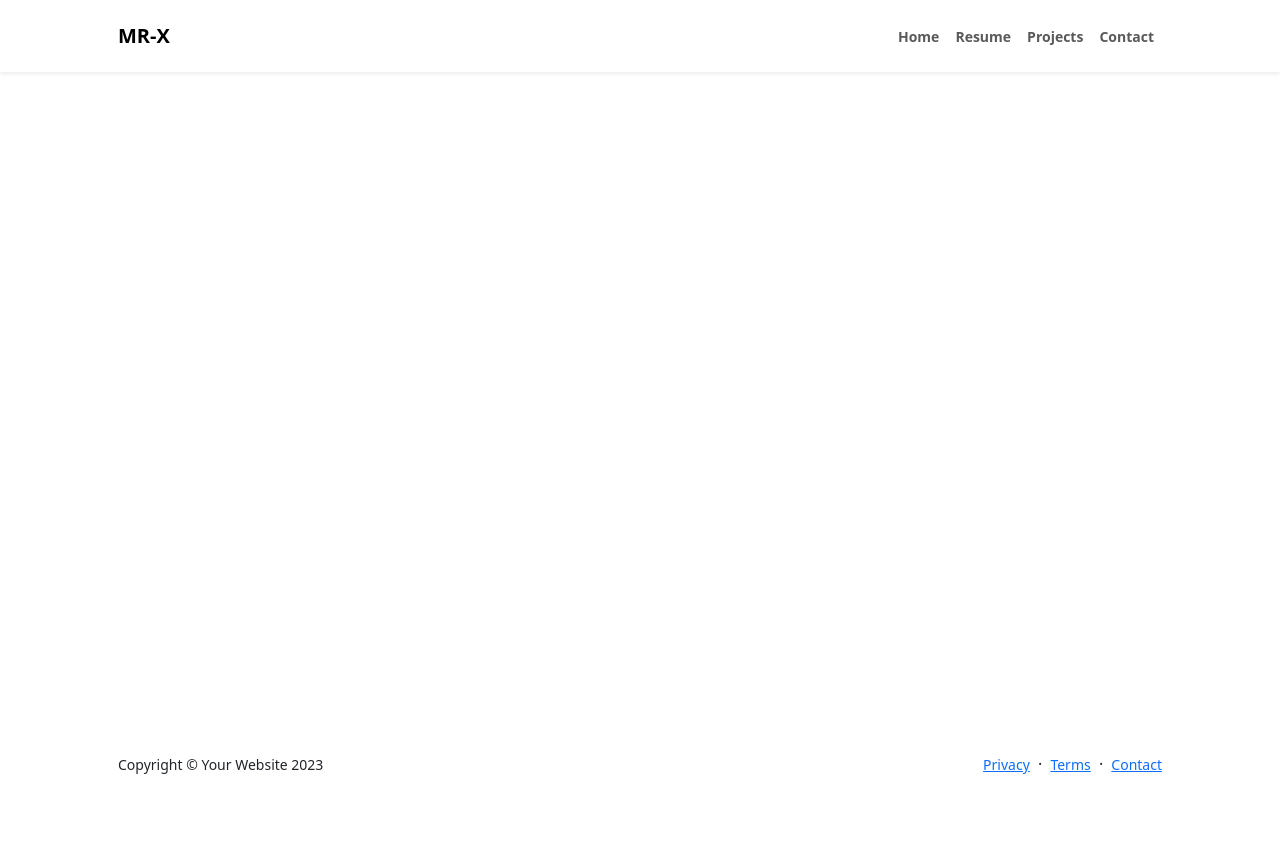
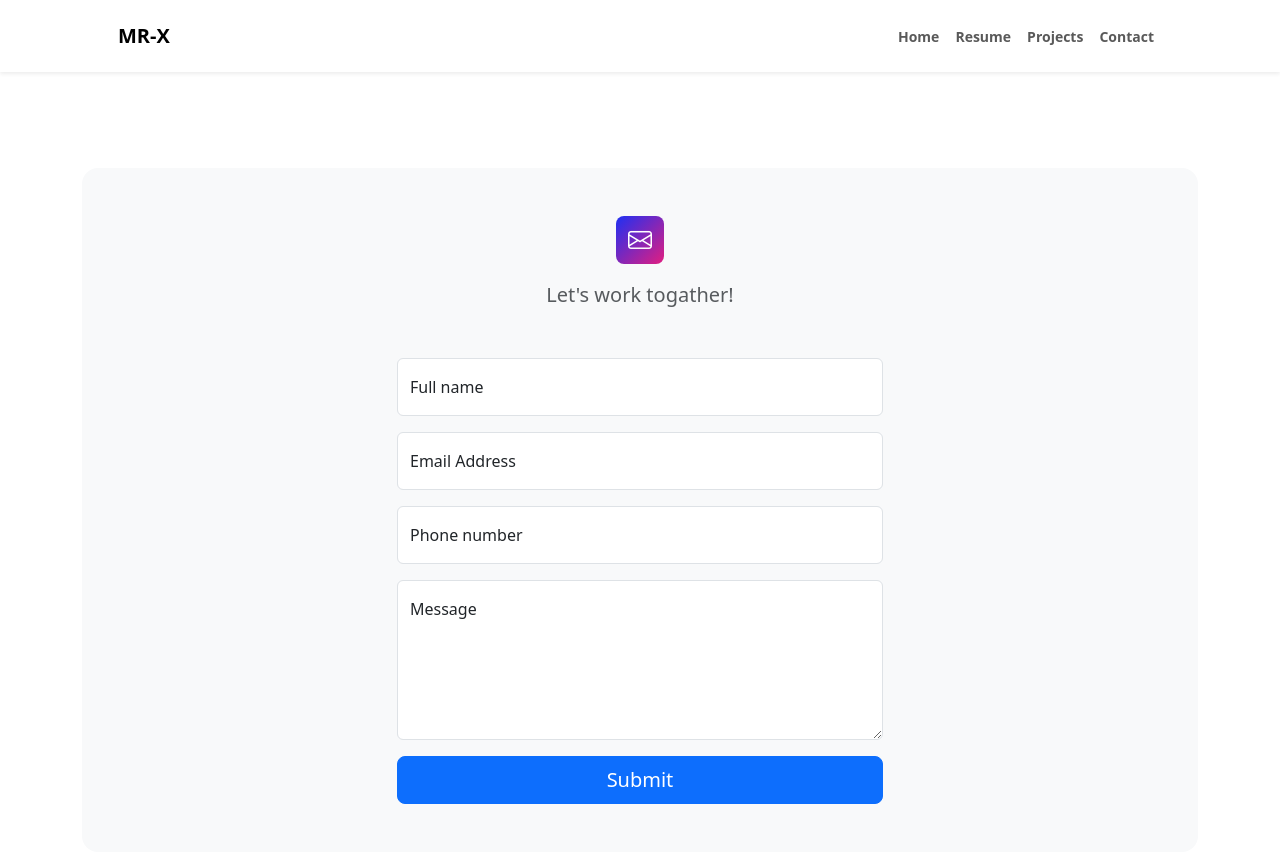
Before and after one commit to shant0786/Responsive-Portfolio, a plain HTML site: page contact.html in a window 1280 px wide. Shown: the top 855 px of the page. Before the commit the page ends 800 px from the top, so only its background shows below. Drawn offline with nearby package versions, Linux system fonts and the light colour scheme.

Commit message:
feat:contact page complete

```diff
--- a/contact.html
+++ b/contact.html
@@ -51,6 +51,69 @@
 				</div>
 			</nav>
 			<!-- Page Content Start -->
+			<section class="py-5">
+				<div class="container py-5">
+					<!-- contract form  -->
+					<div class="bg-light rounded-4 py-5 px-4 px-md-5">
+						<div class="text-center mb-5">
+							<div
+								class="feature bg-primary bg-gradient-primary-to-secondary text-white rounded-3 mb-3">
+								<i class="bi bi-envelope"></i>
+							</div>
+							<p class="lead fw-normal text-muted mb-0">Let's work togather!</p>
+						</div>
+						<div class="row gx-5 justify-content-center">
+							<div class="col-lg-8 col-xl-6">
+								<form action="" id="contactForm">
+									<!-- name input  -->
+									<div class="form-floating mb-3">
+										<input
+											type="text"
+											class="form-control"
+											id="name"
+											placeholder="Enter your name..." />
+										<label for="name">Full name</label>
+									</div>
+
+									<!-- email address  -->
+									<div class="form-floating mb-3">
+										<input
+											type="email"
+											class="form-control"
+											id="email"
+											placeholder="Enter your email..." />
+										<label for="email">Email Address</label>
+									</div>
+									<!-- Phone number input-->
+									<div class="form-floating mb-3">
+										<input
+											class="form-control"
+											id="phone"
+											type="tel"
+											placeholder="(123) 456-7890" />
+										<label for="phone">Phone number</label>
+									</div>
+									<!-- Message input-->
+									<div class="form-floating mb-3">
+										<textarea
+											class="form-control"
+											id="message"
+											type="text"
+											placeholder="Enter your message here..."
+											style="height: 10rem"></textarea>
+										<label for="message">Message</label>
+									</div>
+									<div class="d-grid">
+										<button class="btn btn-primary btn-lg" id="submitButton">
+											Submit
+										</button>
+									</div>
+								</form>
+							</div>
+						</div>
+					</div>
+				</div>
+			</section>
 		</main>
 		<!-- Footer-->
 		<footer class="bg-white py-4 mt-auto">
```
